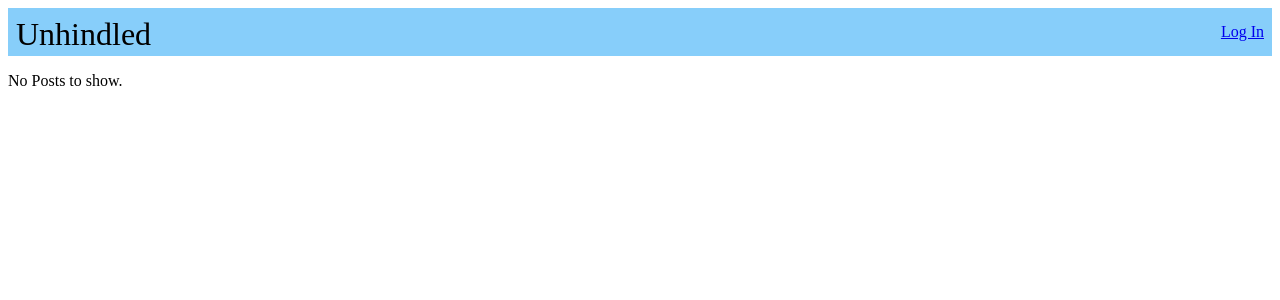
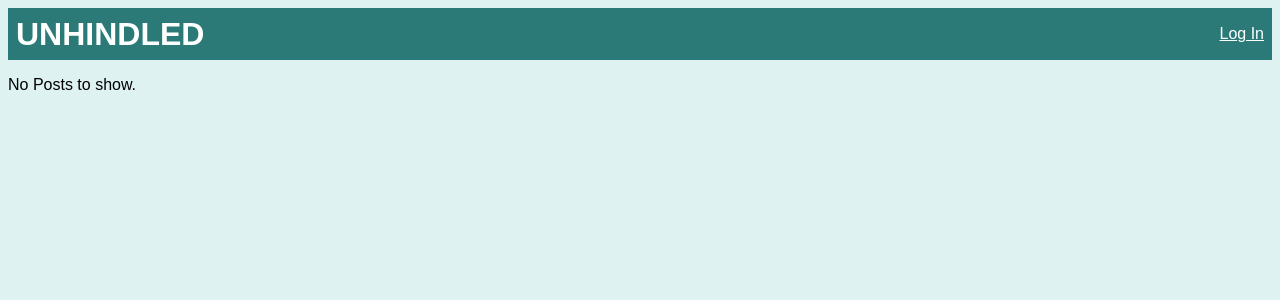
Before and after one commit to ttamre/unhindled, a Django app: page / in a window 1280 px wide. Shown: the top 300 px of the page. Run offline with Django 3.2, Linux system fonts and the light colour scheme; data that the repository does not hold is empty.

Commit message:
html changes

```diff
--- a/project404/unhindled/models.py
+++ b/project404/unhindled/models.py
@@ -49,7 +49,7 @@ class Post(models.Model):
 	title = models.CharField(max_length=200)
 	description = models.CharField(max_length=500)
 	visibility = models.CharField(max_length=14, choices=VISIBILITY, default=VISIBILITY[0], null=False)
-	send_to = models.ForeignKey(Author, on_delete=models.CASCADE, related_name="send_to", null=True, blank=True)
+	send_to = models.ForeignKey(User, on_delete=models.CASCADE, related_name="send_to", null=True, blank=True)
 	created_on = models.DateTimeField(auto_now_add=True)
 	#will need to change
 	content = models.TextField(blank=True)
--- a/project404/unhindled/static/unhindled/style.css
+++ b/project404/unhindled/static/unhindled/style.css
@@ -11,24 +11,69 @@
   margin-top: .75rem;
 }
 
+html {
+  background-color: #DEF2F1;
+  font-family: Arial, Helvetica, sans-serif;
+}
+
+button {
+  /* source: https://www.w3schools.com/css/css3_buttons.asp */
+  border-radius: 2rem;
+  background-color: #3AAFA9;
+  border: none;
+  color: #FEFFFF;
+  padding: 12px 24px;
+  text-align: center;
+  text-decoration: none;
+  display: inline-block;
+  font-size: 14px;
+}
+
+button:hover {
+  cursor: pointer;
+  background-color: #2B7A78;
+}
+
+.white-title {
+  margin: .5rem;
+  font-size: 2rem;
+  color: #FEFFFF;
+  text-transform: uppercase;
+  font-weight: 900;
+}
+
+.non-white-title {
+  margin: 2rem 0 1rem;
+  font-size: 2rem;
+  color: #17252A;
+  font-weight: 900;
+}
+
 /* Login Page */
 .login-page {
-  height: 3rem;
+  margin-top: 12rem;
+  text-align: center;
+}
+
+/* Home Page */
+.home-page {
+}
+
+.login-banner {
+  height: 3.25rem;
   display: flex;
-  background-color: lightskyblue;
+  background-color: #2B7A78;
 }
 
 .login-text {
   margin: auto .5rem auto auto;
+  color: #FEFFFF;
 }
 
-.title {
-  margin: .5rem;
-  font-size: 2rem;
-}
-
-/* Home Page */
-.home-page {
+/* Posts */
+.image-post {
+  max-width: 800px;
+  max-height: 480px;
 }
 
 /* 'Components' Page */
@@ -39,6 +84,8 @@
 
 .post {
   margin-top: 12px;
+  padding: 12px;
+  border: 1px solid #17252A;
 }
 
 .account-management {
--- a/project404/unhindled/templates/unhindled/index.html
+++ b/project404/unhindled/templates/unhindled/index.html
@@ -2,7 +2,6 @@
 <html>
     <head>
     <meta charset="utf-8">
-
     <title>Unhindled</title>
     {% load static %}
     <link rel="stylesheet" type="text/css" href="{% static 'unhindled/style.css' %}" />
@@ -13,15 +12,14 @@
                 {% if user.is_authenticated %}
                     <div class="user-info">
                         Hi {{ user.username }}!
-                        <a class="ml-2" href="{% url 'mystream' %}">View your stream</a>
-                        <a class="ml-2" href="{% url 'createPost' %}">Create Post Button</a>
+                        <a class="ml-2" href="{% url 'mystream' %}">Your stream</a>
+                        <a class="ml-2" href="{% url 'createPost' %}">Create Post</a>
                         <div class="account-management">
                             <a href="{% url 'profile' user.profile.pk %}">Profile</a>
-                            <a href="{% url 'account' %}">Manage Account</a>
                             <a href="{% url 'logout' %}">Log Out</a>
                         </div>
                     </div>
-                    <h2>Posts</h2>
+                    <p class="non-white-title">Posts</p>
                     {% if object_list %}
                         {% for post in object_list %}
                             <!-- if (x and y) or z -->
@@ -34,17 +32,16 @@
                                         <a href="{% url 'viewPost' post.author.username post.pk %}">{{ post.title }}</a> <br>
                                     {% endif %}
                                     Author: {{ post.author }} <br>
-                                    {{ post.content }}
+                                    {{ post.description }}
                                 </div>
-                                <hr>
                             {% endif %}
                         {% endfor %}
                     {% else %}
                         <p>No Posts to show.</p>
                     {% endif %}
                 {% else %}
-                    <div class="login-page">
-                        <p class="title">Unhindled</p>
+                    <div class="login-banner">
+                        <p class="white-title">Unhindled</p>
                         <a class="login-text" href="{% url 'login' %}">Log In</a>
                     </div>
                     {% if object_list %}
@@ -58,9 +55,8 @@
                                             <a href="{% url 'viewPost' post.author.username post.pk %}">{{ post.title }}</a> <br>
                                         {% endif %}
                                         By: {{ post.author }} <br>
-                                        {{ post.content }}
+                                        {{ post.description }}
                                     </div>
-                                    <hr>
                                 {% endif %}
                             {% endfor %}
                         {% else %}
--- a/project404/unhindled/templates/unhindled/profile.html
+++ b/project404/unhindled/templates/unhindled/profile.html
@@ -18,7 +18,7 @@
         <div >
             <img src="{{ profile.photo.url }}" width="115" height="100" >
             {% if profile.name %}
-            <h2 >{{ profile.name }}
+            <h2>{{ profile.name }}
                 <span>
                     {% if request.user == user %}
 
@@ -26,7 +26,7 @@
                     {% endif %}
                 </span>
                 {% else %}
-                <h2 >{{ user.username }}
+                <h2>{{ user.username }}
                     <span>
                         {% if request.user == user %}
                             <a href="{% url 'editProfile' profile.pk %}" style='color: black; font-size:22px'><i class="far fa-edit"></i></a>
```
Also changed, not shown: project404/unhindled/templates/registration/login.html (+8 -6 lines), project404/unhindled/templates/unhindled/mystream.html (+8 -11 lines), project404/unhindled/templates/unhindled/view_post.html (+17 -1 lines), project404/media/images/51036-cwobnirfka-1580816618.jpeg (deleted), project404/media/images/cat_SOPWLCh.jpeg (added), project404/unhindled/migrations/0001_initial.py, project404/unhindled/templates/unhindled/404.html (added).
